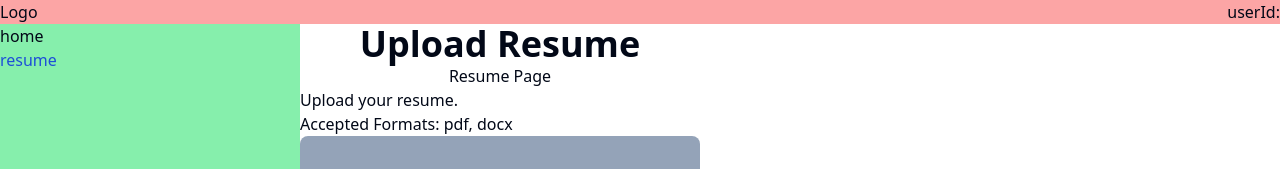
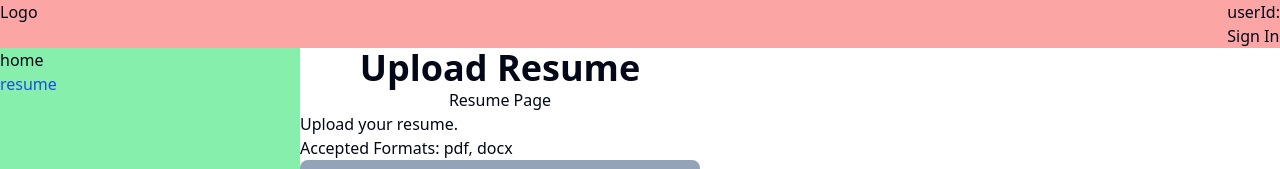
Before and after one commit to kennyho-code/job-helper, a Next.js app: page /resume in a window 1280 px wide. Shown: the top 169 px of the page. Built offline with nearby package versions, Linux system fonts and the light colour scheme; no server answers.

Commit message:
feat: add sigin

```diff
--- a/app/login/actions.ts
+++ b/app/login/actions.ts
@@ -42,5 +42,5 @@ export async function signup(formData: FormData) {
   }
 
   revalidatePath("/", "layout");
-  redirect("/account");
+  redirect("/");
 }
--- a/components/layout/Header.tsx
+++ b/components/layout/Header.tsx
@@ -1,4 +1,5 @@
 import { createClient } from "@/utils/supabase/server";
+import SignOut from "./SignOut";
 
 async function getUserId() {
   const supabase = createClient();
@@ -11,7 +12,10 @@ async function Header() {
   return (
     <div className="bg-red-300 flex justify-between">
       <div>Logo</div>
-      <div>userId: {userId}</div>
+      <div>
+        <div>userId: {userId}</div>
+        <SignOut userId={userId} />
+      </div>
     </div>
   );
 }
--- /dev/null
+++ b/components/layout/SignOut.tsx
@@ -0,0 +1,26 @@
+"use client";
+import { createClient } from "@/utils/supabase/client";
+
+function SignOut({ userId }: { userId: string | undefined }) {
+  const supabase = createClient();
+
+  const handleOnClick = async () => {
+    const { error } = await supabase.auth.signOut();
+    window.location.href = "/";
+  };
+
+  const handleOnClickSignIn = async () => {
+    window.location.href = "/login";
+  };
+  return (
+    <div>
+      {userId ? (
+        <button onClick={handleOnClick}>Sign Out</button>
+      ) : (
+        <button onClick={handleOnClickSignIn}>Sign In</button>
+      )}
+    </div>
+  );
+}
+
+export default SignOut;
```
